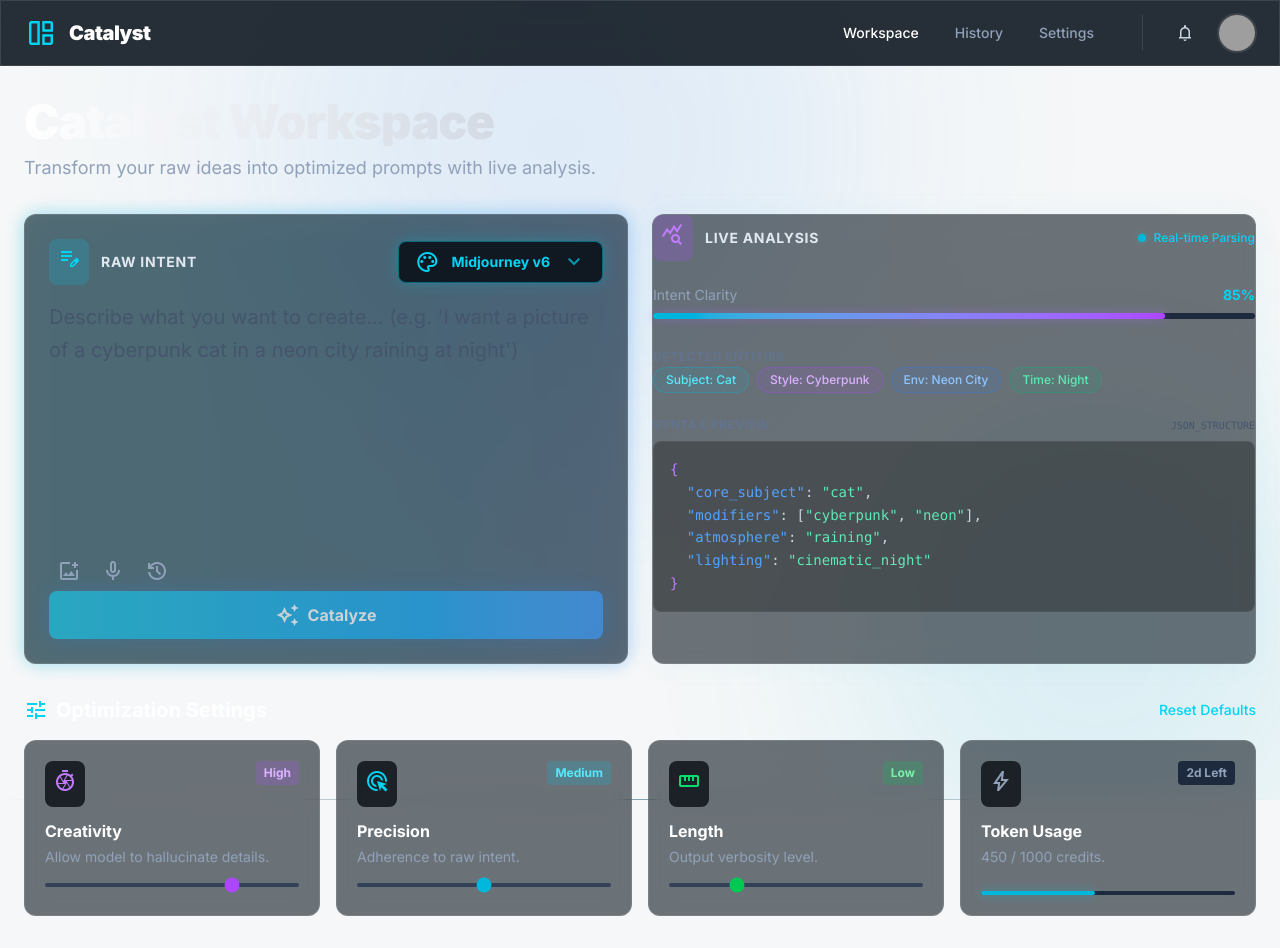
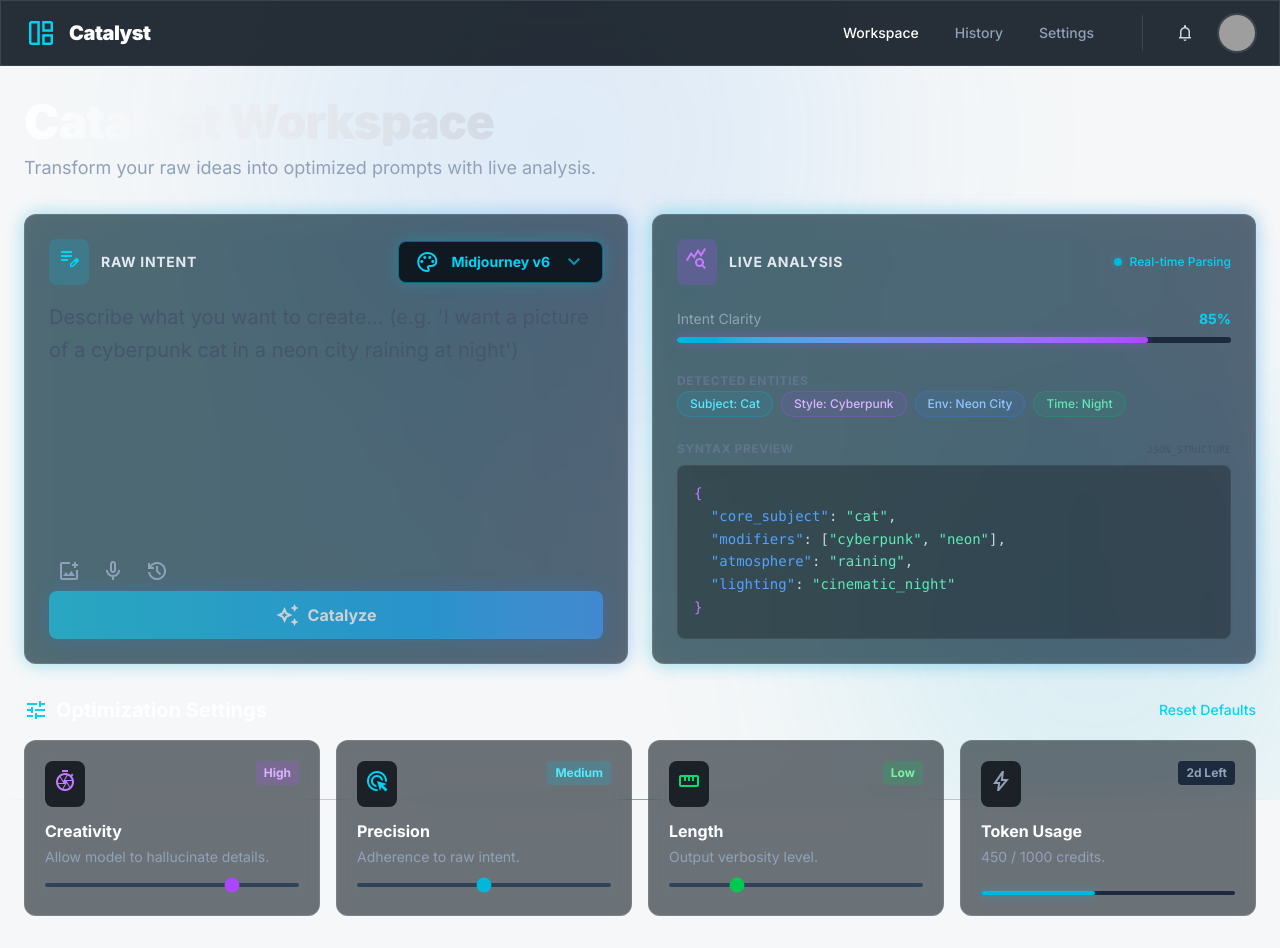
Before and after one commit to Uyonoh/Catalyst, a Next.js app in the folder catalyst/: page /prompt in a window 1280 px wide. Built offline with nearby package versions, Linux system fonts and the light colour scheme; grey boxes are pictures that could not be loaded.

Commit message:
fix paddings

```diff
--- a/catalyst/app/prompt/components/GlassPanel.tsx
+++ b/catalyst/app/prompt/components/GlassPanel.tsx
@@ -13,11 +13,13 @@ export default function GlassPanel({
     hoverable = false,
     gradientBorder = false
 }: GlassPanelProps) {
+    const baseClasses = `${className} ${hoverable ? 'hover:bg-white/5 transition-colors' : ''}`
+
     if (gradientBorder) {
         return (
-            <div className="relative group">
+            <div className="relative group h-full">
                 <div className="absolute -inset-0.5 bg-gradient-to-r from-cyan-500 to-primary rounded-2xl blur opacity-30 group-hover:opacity-60 transition duration-500" />
-                <div className={`relative glass-panel rounded-xl p-6 ${className}`}>
+                <div className={`relative glass-panel rounded-xl h-full ${baseClasses}`}>
                     {children}
                 </div>
             </div>
@@ -25,7 +27,7 @@ export default function GlassPanel({
     }
 
     return (
-        <div className={`glass-panel rounded-xl ${className} ${hoverable ? 'hover:bg-white/5 transition-colors' : ''}`}>
+        <div className={`glass-panel rounded-xl ${baseClasses}`}>
             {children}
         </div>
     )
--- a/catalyst/app/prompt/components/LiveAnalysisPanel.tsx
+++ b/catalyst/app/prompt/components/LiveAnalysisPanel.tsx
@@ -30,7 +30,10 @@ export default function LiveAnalysisPanel() {
     }
 
     return (
-        <GlassPanel className="border border-cyan-500/20 shadow-[0_0_30px_rgba(6,182,212,0.05)] h-full">
+        <GlassPanel
+            gradientBorder
+            className="border border-cyan-500/20 shadow-[0_0_30px_rgba(6,182,212,0.05)] p-4 md:p-6 flex flex-col h-full"
+        >
             <div className="flex flex-col sm:flex-row sm:items-center justify-between mb-6 gap-4">
                 <div className="flex items-center gap-3">
                     <div className="bg-purple-500/20 p-2 rounded-lg text-purple-400">
```
